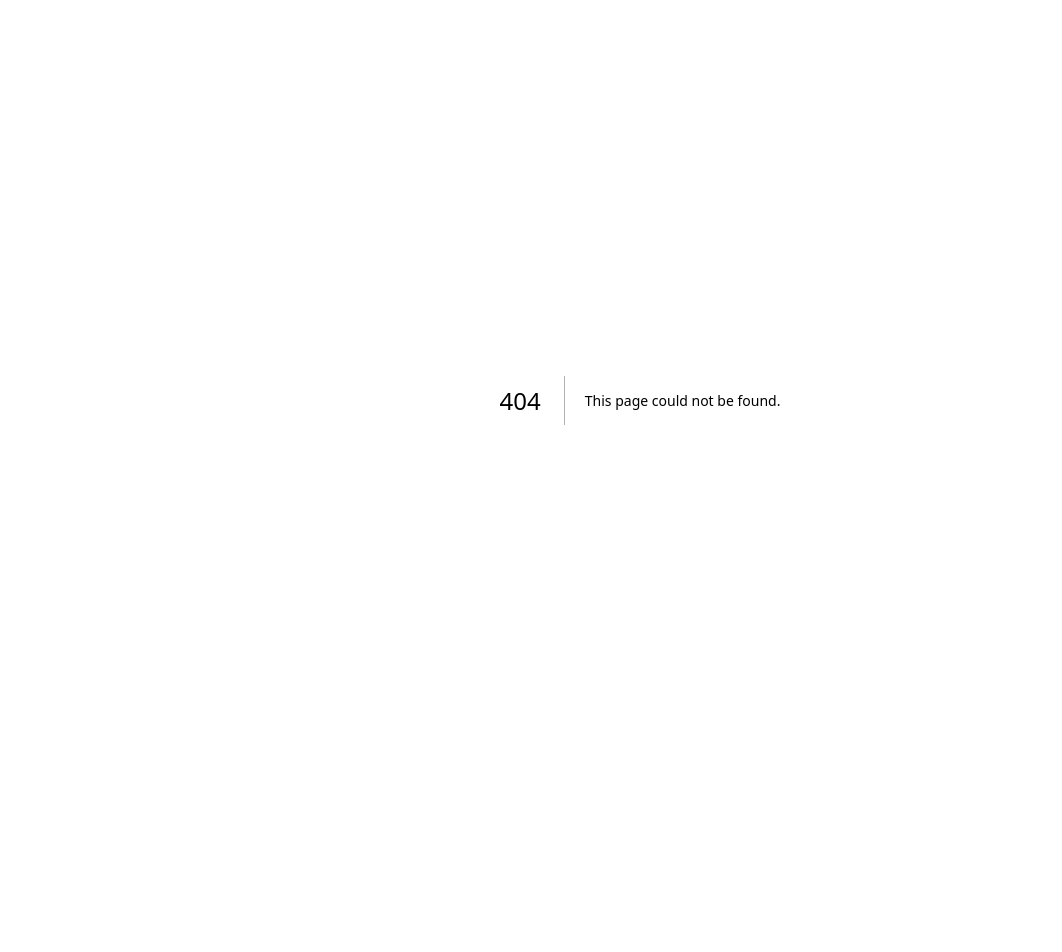
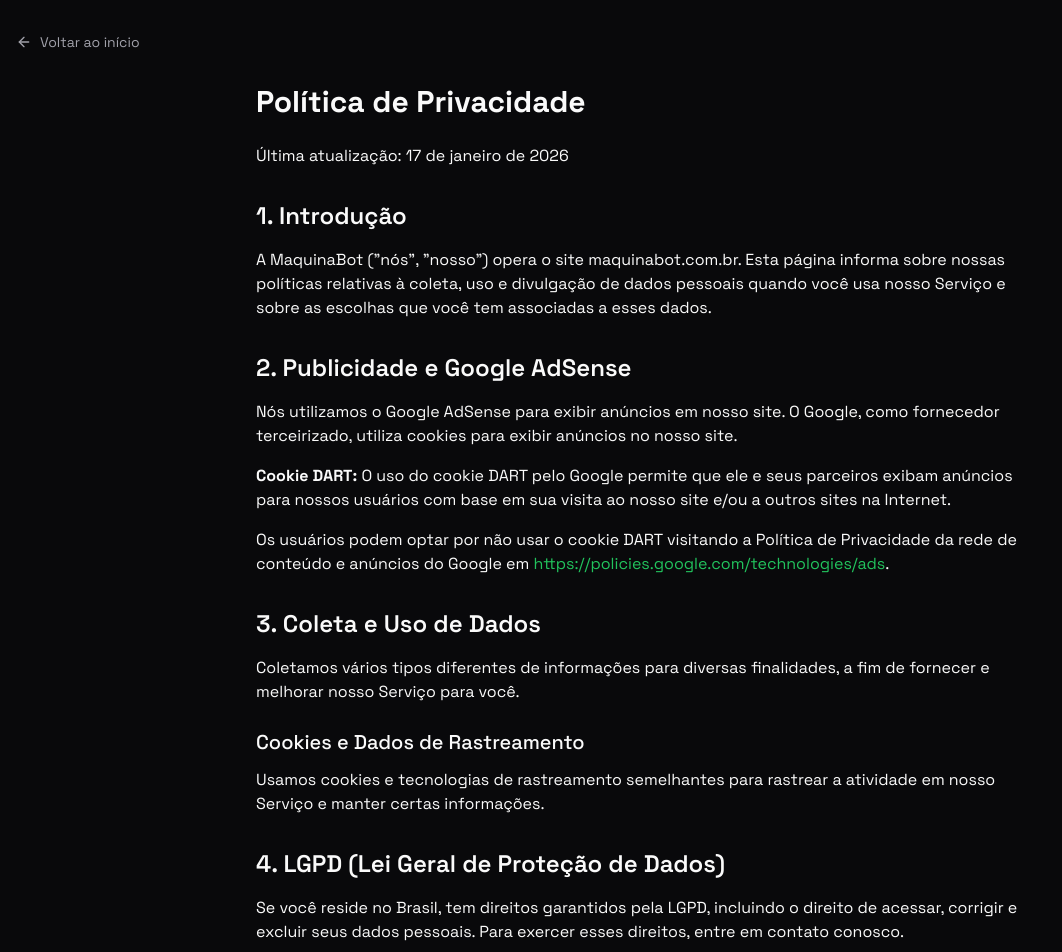
Before and after one commit to Ederson-Almeida/maquinabot-site, a Next.js app: page /privacy in a window 1280 px wide. Before the commit this address had no page. Shown: the top 952 px of the page, without its empty margins (0-1062 px from the left). Before the commit the page ends 800 px from the top, so only its background shows below. Built offline with nearby package versions, Linux system fonts and the light colour scheme.

Commit message:
feat: adicionar página de Política de Privacidade e links correspondentes

```diff
--- a/app/page.tsx
+++ b/app/page.tsx
@@ -211,7 +211,7 @@ export default function Home() {
               <h3 className="font-medium text-lg mb-4">Legal</h3>
               <ul className="space-y-2">
                 <li>
-                  <Link href="#" className="text-muted-foreground hover:text-primary transition-colors">
+                  <Link href="/privacy" className="text-muted-foreground hover:text-primary transition-colors">
                     Política de Privacidade
                   </Link>
                 </li>
@@ -236,7 +236,7 @@ export default function Home() {
           <div className="border-t border-border/40 mt-8 pt-8 flex flex-col md:flex-row justify-between items-center">
             <p className="text-sm text-muted-foreground">© 2025 MaquinaBot. Todos os direitos reservados.</p>
             <div className="flex space-x-4 mt-4 md:mt-0">
-              <Link href="#" className="text-muted-foreground hover:text-primary transition-colors">
+              <Link href="/privacy" className="text-muted-foreground hover:text-primary transition-colors">
                 Privacidade
               </Link>
               <Link href="#" className="text-muted-foreground hover:text-primary transition-colors">
--- /dev/null
+++ b/app/privacy/page.tsx
@@ -0,0 +1,56 @@
+"use client"
+
+import Link from "next/link"
+import { ArrowLeft } from "lucide-react"
+
+export default function PrivacyPage() {
+  return (
+    <div className="min-h-screen bg-background text-foreground container mx-auto px-4 py-8">
+      <Link href="/" className="inline-flex items-center gap-2 text-sm text-muted-foreground hover:text-primary mb-8 transition-colors">
+        <ArrowLeft className="h-4 w-4" />
+        Voltar ao início
+      </Link>
+
+      <article className="prose prose-neutral dark:prose-invert max-w-3xl mx-auto">
+        <h1 className="text-3xl font-bold mb-6">Política de Privacidade</h1>
+        <p className="mb-4">Última atualização: 17 de janeiro de 2026</p>
+
+        <h2 className="text-2xl font-semibold mt-8 mb-4">1. Introdução</h2>
+        <p className="mb-4">
+          A MaquinaBot ("nós", "nosso") opera o site maquinabot.com.br. Esta página informa sobre nossas políticas relativas à coleta, uso e divulgação de dados pessoais quando você usa nosso Serviço e sobre as escolhas que você tem associadas a esses dados.
+        </p>
+
+        <h2 className="text-2xl font-semibold mt-8 mb-4">2. Publicidade e Google AdSense</h2>
+        <p className="mb-4">
+          Nós utilizamos o Google AdSense para exibir anúncios em nosso site. O Google, como fornecedor terceirizado, utiliza cookies para exibir anúncios no nosso site.
+        </p>
+        <p className="mb-4">
+          <strong>Cookie DART:</strong> O uso do cookie DART pelo Google permite que ele e seus parceiros exibam anúncios para nossos usuários com base em sua visita ao nosso site e/ou a outros sites na Internet.
+        </p>
+        <p className="mb-4">
+          Os usuários podem optar por não usar o cookie DART visitando a Política de Privacidade da rede de conteúdo e anúncios do Google em <a href="https://policies.google.com/technologies/ads" target="_blank" rel="noopener noreferrer" className="text-primary hover:underline">https://policies.google.com/technologies/ads</a>.
+        </p>
+
+        <h2 className="text-2xl font-semibold mt-8 mb-4">3. Coleta e Uso de Dados</h2>
+        <p className="mb-4">
+          Coletamos vários tipos diferentes de informações para diversas finalidades, a fim de fornecer e melhorar nosso Serviço para você.
+        </p>
+
+        <h3 className="text-xl font-medium mt-6 mb-3">Cookies e Dados de Rastreamento</h3>
+        <p className="mb-4">
+          Usamos cookies e tecnologias de rastreamento semelhantes para rastrear a atividade em nosso Serviço e manter certas informações.
+        </p>
+
+        <h2 className="text-2xl font-semibold mt-8 mb-4">4. LGPD (Lei Geral de Proteção de Dados)</h2>
+        <p className="mb-4">
+          Se você reside no Brasil, tem direitos garantidos pela LGPD, incluindo o direito de acessar, corrigir e excluir seus dados pessoais. Para exercer esses direitos, entre em contato conosco.
+        </p>
+
+        <h2 className="text-2xl font-semibold mt-8 mb-4">5. Contato</h2>
+        <p className="mb-4">
+          Se você tiver alguma dúvida sobre esta Política de Privacidade, entre em contato conosco através do e-mail: contato@maquinabot.com.br
+        </p>
+      </article>
+    </div>
+  )
+}
```
